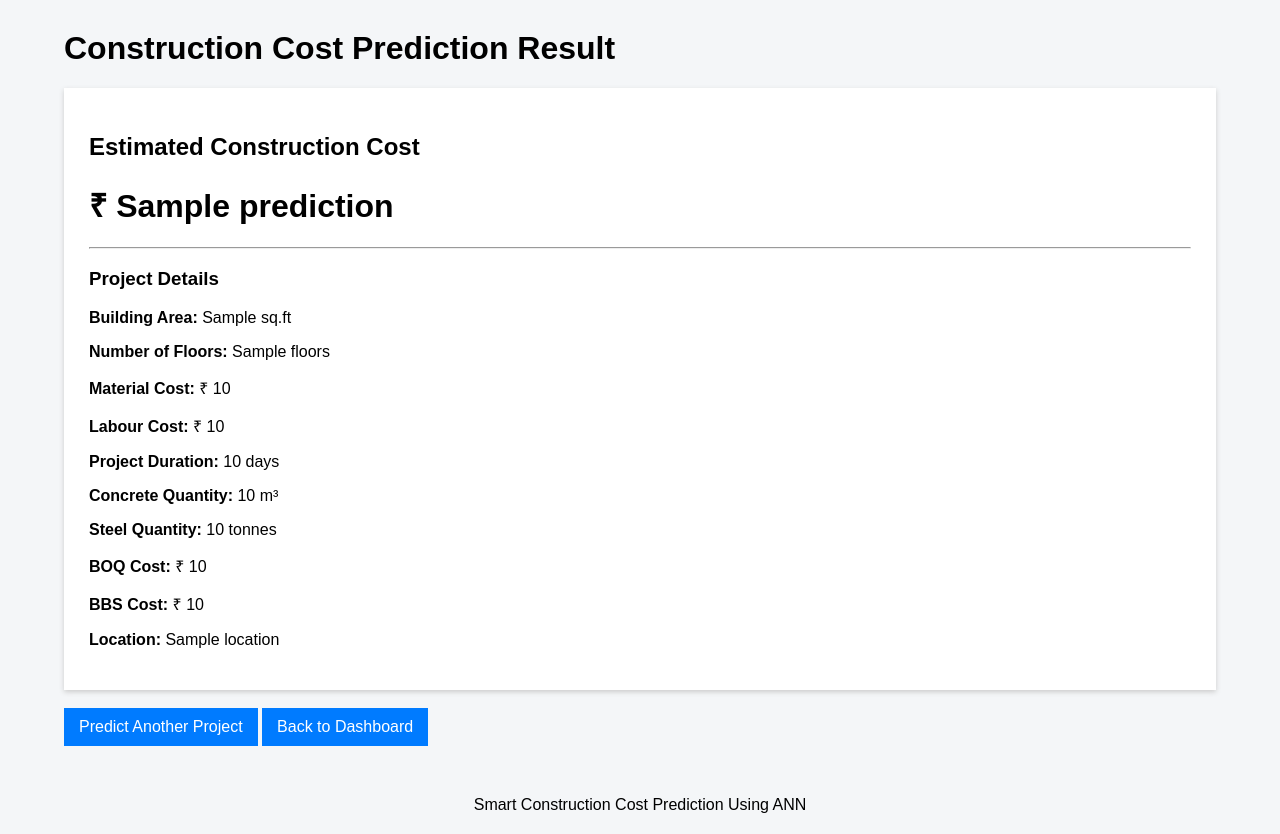
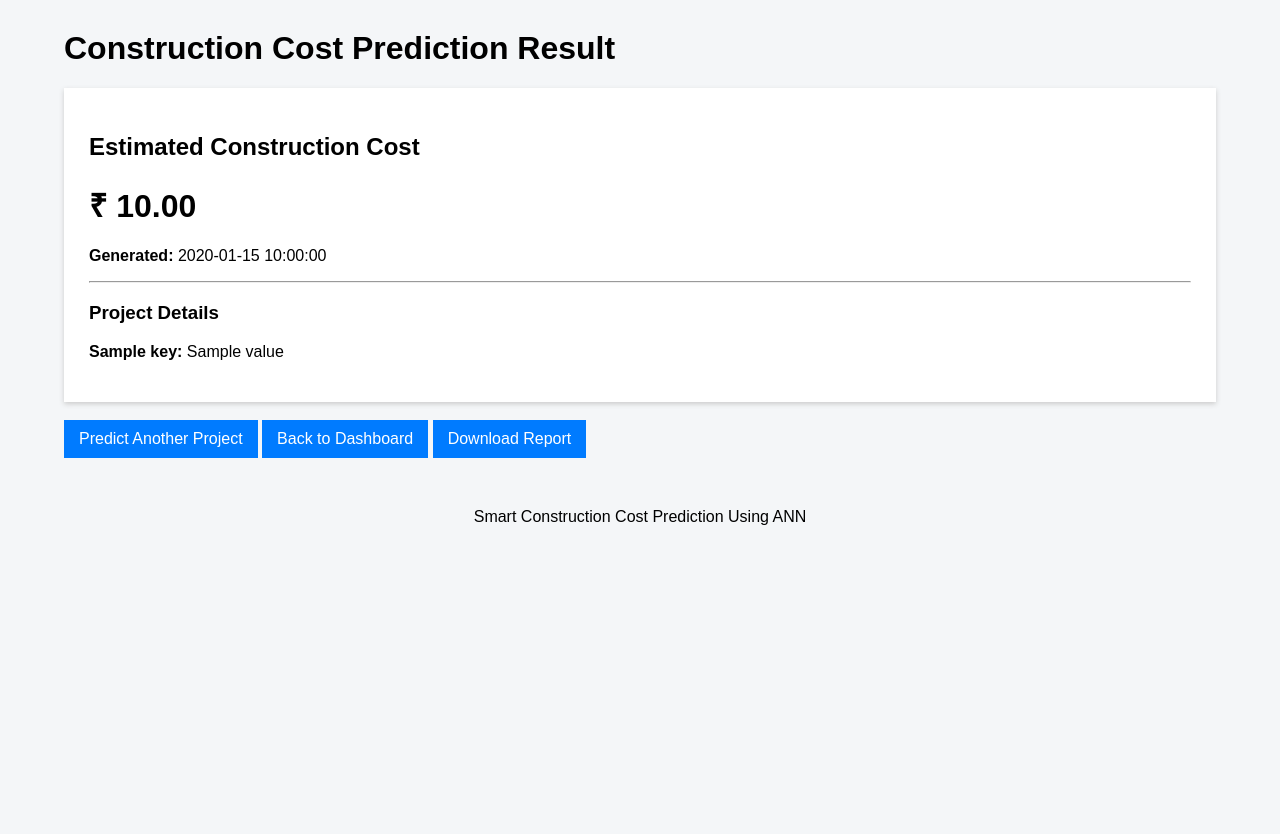
Before and after one commit to selvipandiselvi38-gif/smart-construction-cost-prediction-using-ANN, a Flask app: template templates/result.html in a window 1280 px wide. Shown: the part 57-891 px from the top of the page. After the commit the page ends 582 px from the top, so only its background shows below. Run offline with Flask 3, Linux system fonts and the light colour scheme; the template is opened without the code that fills it: most values are stand-ins (such as "Sample title", 1, 10 or a date in 2020).

Commit message:
Update result.html

```diff
--- a/templates/result.html
+++ b/templates/result.html
@@ -10,61 +10,21 @@
 
     <h2>Estimated Construction Cost</h2>
 
-    <h1>₹ {{ prediction }}</h1>
+    <h1>₹ {{ "%.2f"|format(prediction) }}</h1>
+
+    <p>
+        <b>Generated:</b> {{ generated_at }}
+    </p>
 
     <hr>
 
     <h3>Project Details</h3>
 
-    <p>
-        <b>Building Area:</b>
-        {{ project.building_area }} sq.ft
-    </p>
-
-    <p>
-        <b>Number of Floors:</b>
-        {{ project.floors }}
-    </p>
-
-    <p>
-        <b>Material Cost:</b>
-        ₹ {{ project.material_cost }}
-    </p>
-
-    <p>
-        <b>Labour Cost:</b>
-        ₹ {{ project.labour_cost }}
-    </p>
-
-    <p>
-        <b>Project Duration:</b>
-        {{ project.project_duration }} days
-    </p>
-
-    <p>
-        <b>Concrete Quantity:</b>
-        {{ project.concrete_quantity }} m³
-    </p>
-
-    <p>
-        <b>Steel Quantity:</b>
-        {{ project.steel_quantity }} tonnes
-    </p>
-
-    <p>
-        <b>BOQ Cost:</b>
-        ₹ {{ project.boq_cost }}
-    </p>
-
-    <p>
-        <b>BBS Cost:</b>
-        ₹ {{ project.bbs_cost }}
-    </p>
-
-    <p>
-        <b>Location:</b>
-        {{ project.location }}
-    </p>
+    {% for key, value in inputs.items() %}
+        <p>
+            <b>{{ key }}:</b> {{ value }}
+        </p>
+    {% endfor %}
 
 </div>
 
@@ -78,4 +38,8 @@
     Back to Dashboard
 </a>
 
+<a href="{{ url_for('download_report') }}" class="btn">
+    Download Report
+</a>
+
 {% endblock %}
```
